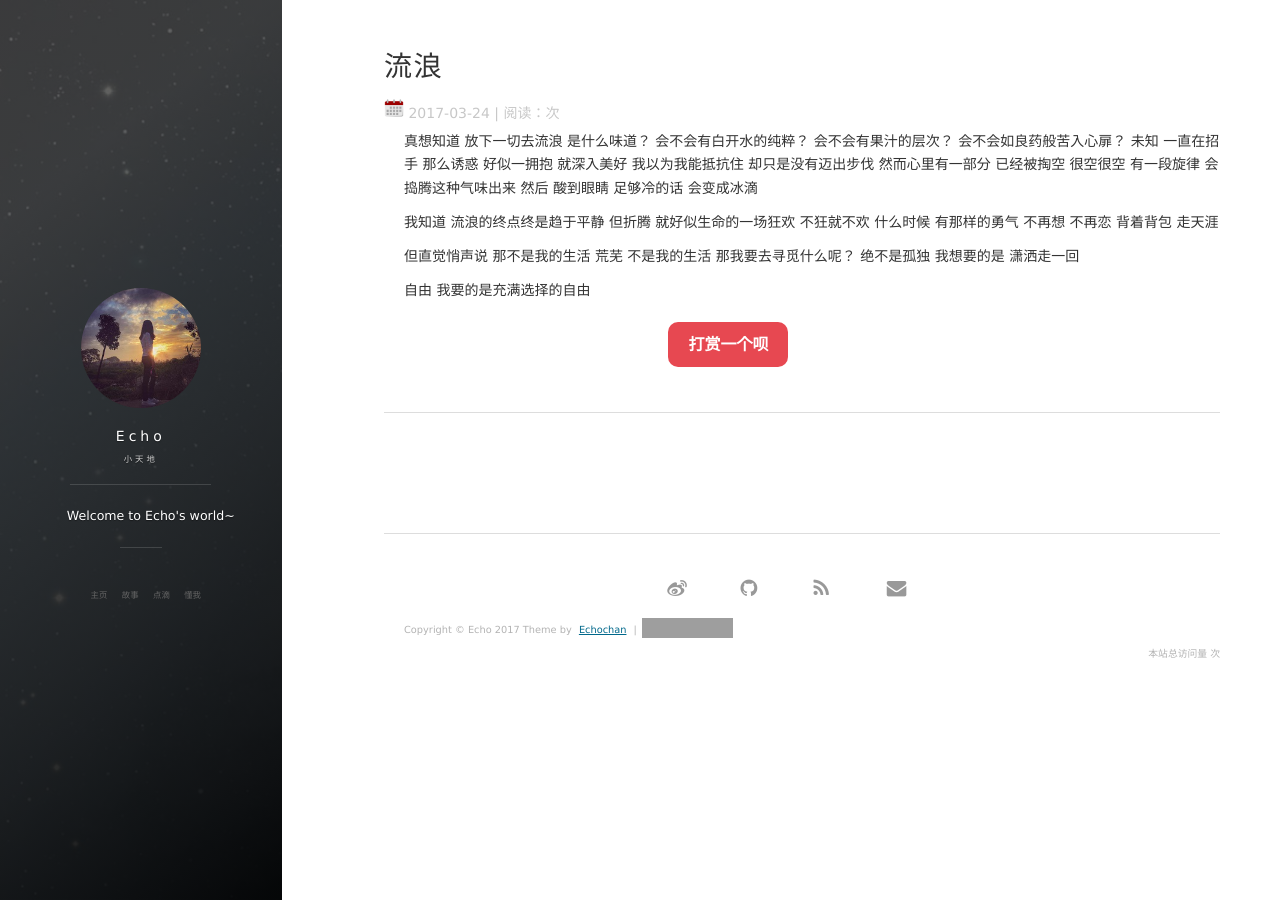
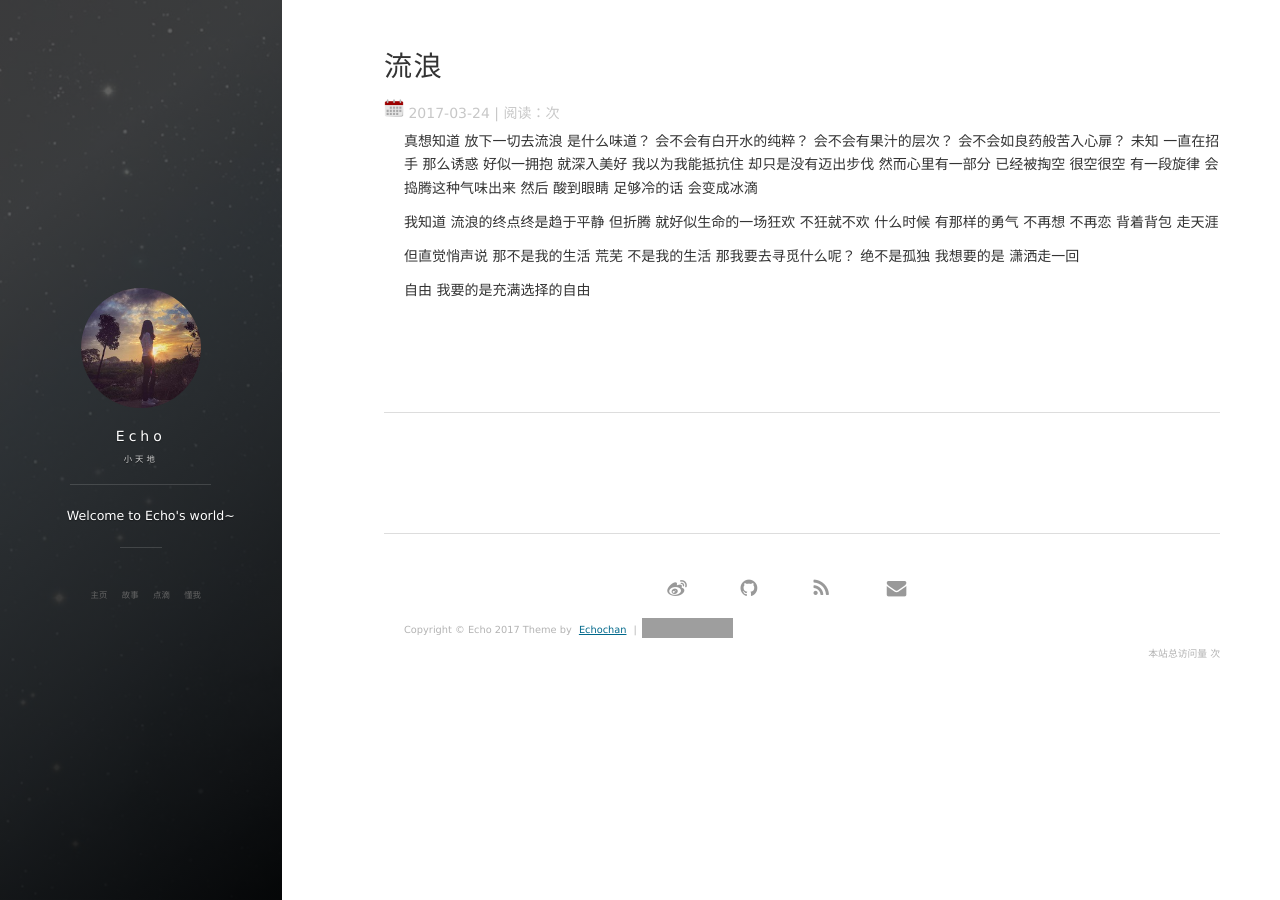
Before and after one commit to echochanmeme/echochanmeme.github.io, a Jekyll site: the page built from _posts/2017-03-24-流浪.md, in a window 1280 px wide. Built offline with Jekyll 4.4.1, drawn with Linux system fonts in a browser that asks for light colours; nearby versions of some CDN libraries; comment, search, counter and statistics services are not loaded; grey boxes are pictures that could not be loaded.

Commit message:
Attemp delete award btn.

```diff
--- a/_includes/new-old.html
+++ b/_includes/new-old.html
@@ -1,7 +1,6 @@
 <section>
 
             <div class="content-play">
-              <p><a href="javascript:void(0)" onclick="dashangToggle()" class="dashang" title="打赏，支持一下">打赏一个呗</a></p>
               <div class="hide_box-play"></div>
               <div class="shang_box-play">
                 <a class="shang_close-play" href="javascript:void(0)" onclick="dashangToggle()" title="关闭"><img src="/images/payimg/close.jpg" alt="取消" /></a>
```
